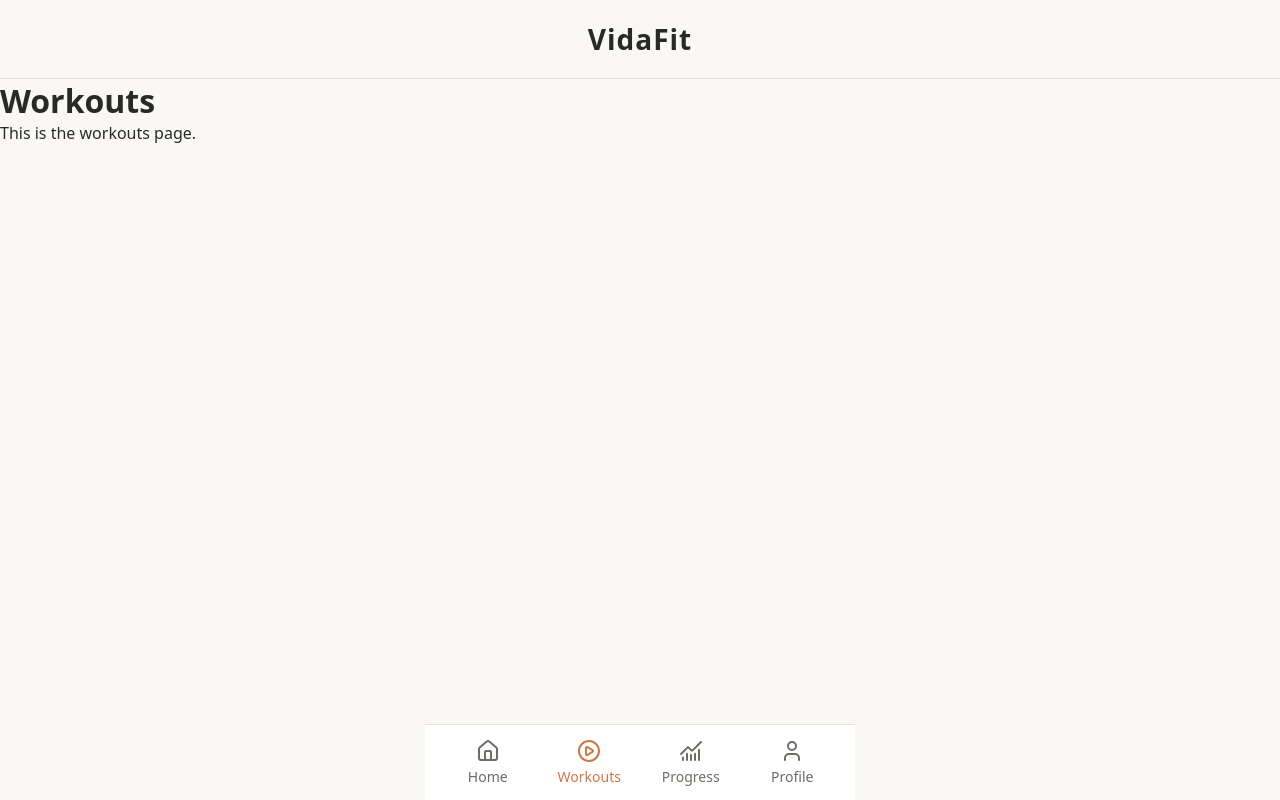
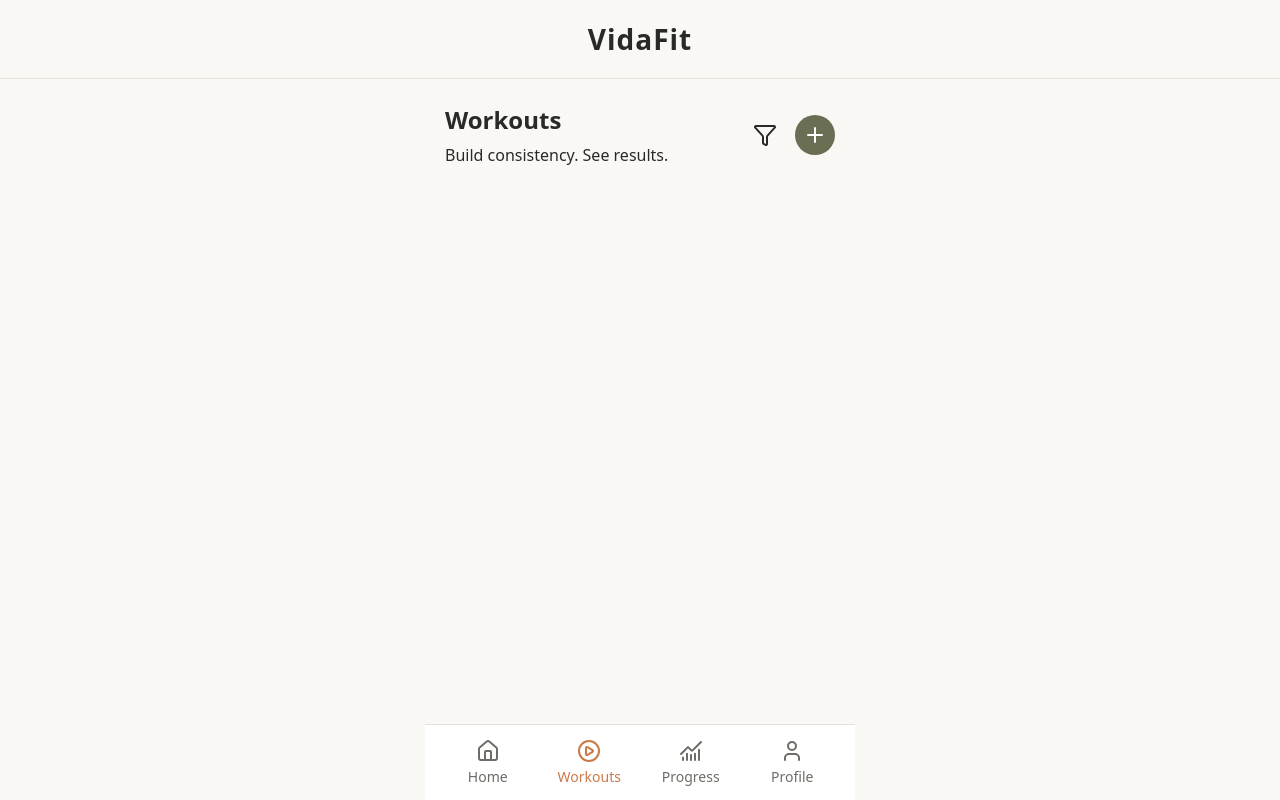
Before and after one commit to almaraz-05/vidafit, a React (Vite) app: page /workouts in a window 1280 px wide. Built offline with nearby package versions, Linux system fonts and the light colour scheme.

Commit message:
create workouts header

```diff
--- /dev/null
+++ b/src/pages/Workouts.css
@@ -0,0 +1,46 @@
+.workouts {
+    width: 100%;
+    max-width: 430px;
+    margin: 0 auto;
+    padding: 24px 20px 99px;
+}
+
+.workouts-header {
+    display: flex;
+    justify-content: space-between;
+    align-items: center;
+}
+
+.workouts-header-left {
+    display: flex;
+    flex-direction: column;
+    gap: 8px;
+}
+
+.workouts-header-right {
+    display: flex;
+    gap: 10px;
+}
+
+
+
+.workouts-header-filter {
+    background: none;
+    color: var(--color-text);
+}
+
+.workouts-header-plus {
+    color: white;
+    background-color: var(--color-primary);
+    border-radius: 50%;
+}
+
+.workouts-header-filter,
+.workouts-header-plus {
+    display: flex;
+    align-items: center;
+    justify-content: center;
+    padding: 8px;
+    border: none;
+    cursor: pointer;
+}
--- a/src/pages/Workouts.jsx
+++ b/src/pages/Workouts.jsx
@@ -1,9 +1,37 @@
+import { Filter, Plus } from "lucide-react";
+import "./Workouts.css";
 
 function Workouts() {
     return (
-        <main>
-            <h1>Workouts</h1>
-            <p>This is the workouts page.</p>
+        <main className="workouts">
+            <section className="workouts-header">
+                <div className="workouts-header-left">
+                    <h1>Workouts</h1>
+                    <p>Build consistency. See results.</p>
+                </div>
+
+                <div className="workouts-header-right">
+                    <button className="workouts-header-filter">
+                        <Filter />
+                    </button>
+
+                    <button className="workouts-header-plus">
+                        <Plus />
+                    </button>
+                </div>
+
+
+
+
+            </section>
+
+
+
+
+
+
+
+
         </main>
 
     );
```
Also changed, not shown: src/components/WorkoutsTab.jsx (added, +8 -0 lines).
